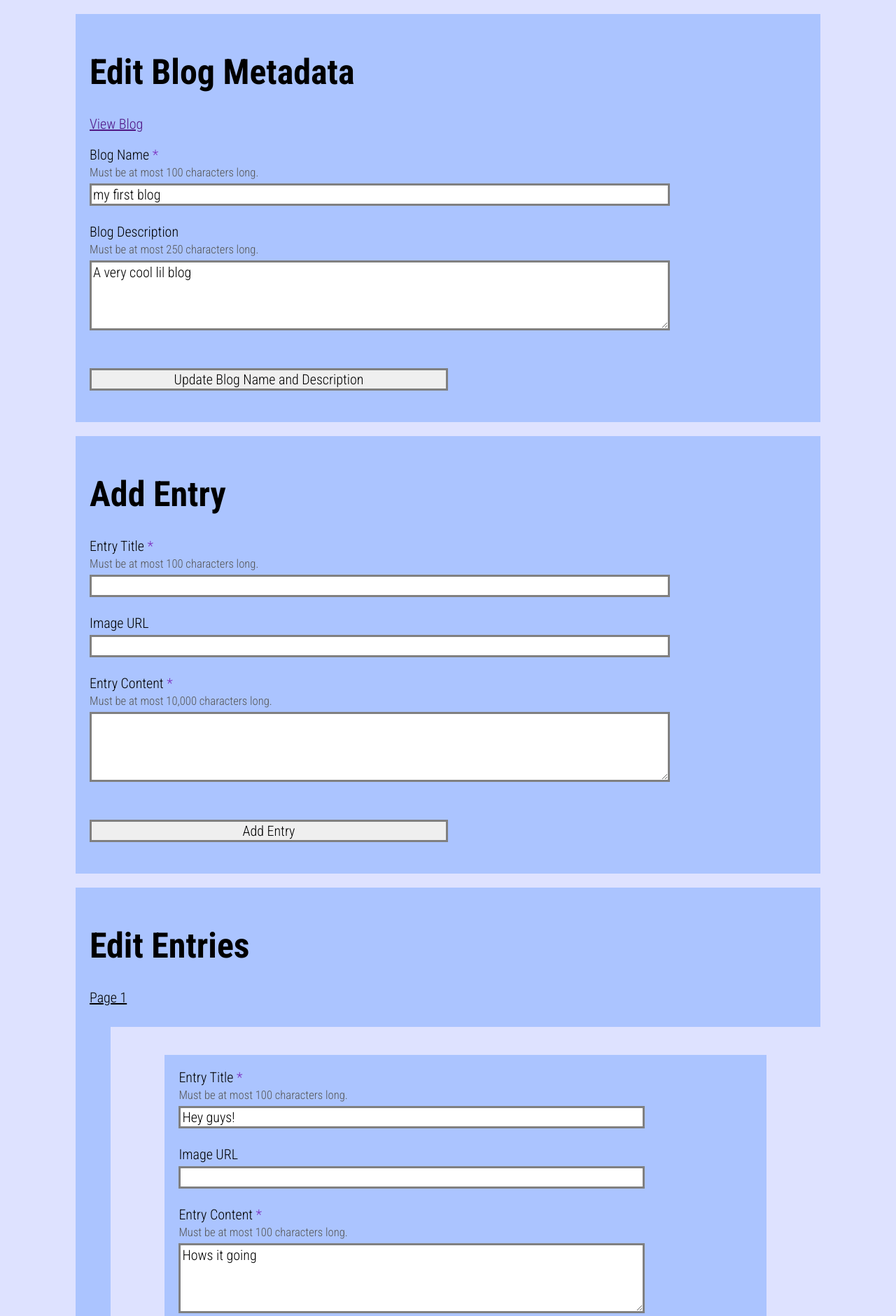
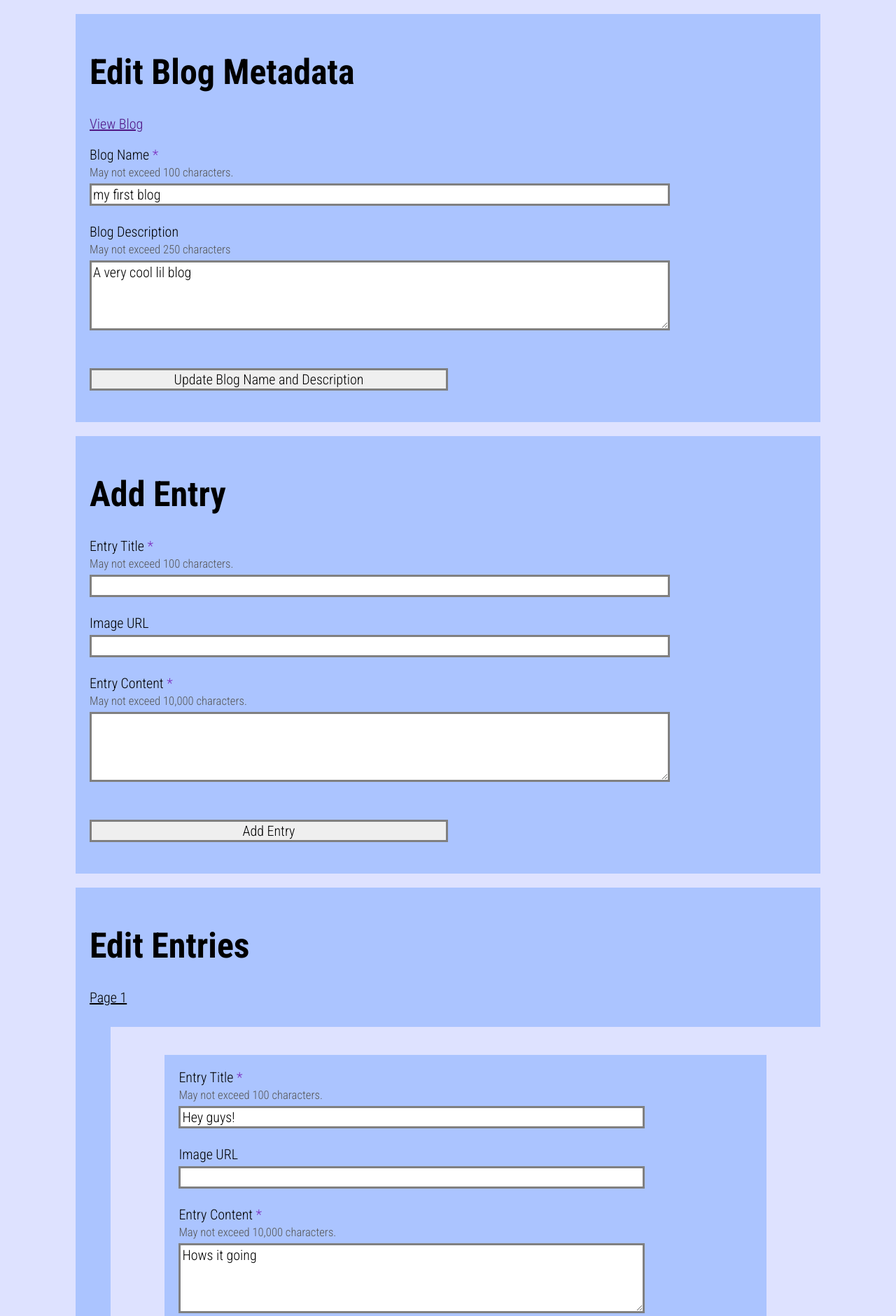
Before and after one commit to Ishq01/TeamRIID__dlup10_ichenadamczyk20_igupta10_rmui10, a Flask app: page /edit-blog in a window 1280 px wide. Shown: the part 50-1930 px from the top of the page at 70% size. Run offline with Flask 2, Linux system fonts and the light colour scheme; a user stored in the database is signed in; data comes from the database, SQL or seed files in the repository; both versions use the stored data as it was after the commit.

Commit message:
grammatical changes to text

```diff
--- a/app/templates/edit-blog.html
+++ b/app/templates/edit-blog.html
@@ -60,13 +60,13 @@ SENDS to /logout by GET
                 <form class="loginForm" action="/edit-blog" method="POST">
                     <label for="blogname">Blog Name <span class="required">*</span></label>
                     <br class = "spacing" />
-                    <small>Must be at most 100 characters long.</small>
+                    <small>May not exceed 100 characters.</small>
                     <input type="text" name="blogname" id="blogname" value="{{ blogname }}" required maxlength="100" />
                     <br class = "spacing" />
 
                     <label for="blogdescription">Blog Description</label>
                     <br class = "spacing" />
-                    <small>Must be at most 250 characters long.</small>
+                    <small>May not exceed 250 characters</small>
                     <textarea name="blogdescription" id="blogdescription" maxlength="250">{{ blogdescription }}</textarea></td></tr>
                     <br class = "spacing" />
 
@@ -80,7 +80,7 @@ SENDS to /logout by GET
                 <form class="loginForm" action="/edit-blog" method="POST">
                     <label for="title1">Entry Title <span class="required">*</span></label>
                     <br class = "spacing" />
-                    <small>Must be at most 100 characters long.</small>
+                    <small>May not exceed 100 characters.</small>
                     <input type="text" name="title" id="title1" value="{{ entrytitle }}" required maxlength="100" />
                     <br class = "spacing" />
 
@@ -89,7 +89,7 @@ SENDS to /logout by GET
 
                     <label for="content1">Entry Content <span class="required">*</span></label>
                     <br class = "spacing" />
-                    <small>Must be at most 10,000 characters long.</small>
+                    <small>May not exceed 10,000 characters.</small>
                     <textarea name="content" id="blogname" value="{{ blogname }}" required maxlength="10000" ></textarea>
                     <br class = "spacing" />
 
@@ -120,7 +120,7 @@ SENDS to /logout by GET
                         <form class="containers loginForm" action="/edit/{{ entry['id'] }}" method="POST">
                             <label for="title2">Entry Title <span class="required">*</span></label>
                             <br class = "spacing" />
-                            <small>Must be at most 100 characters long.</small>
+                            <small>May not exceed 100 characters.</small>
                             <input type="text" name="title" id="title1" value="{{ entry['title'] }}" maxlength="100" />
                             <br class = "spacing" />
 
@@ -129,7 +129,7 @@ SENDS to /logout by GET
 
                             <label for="content2">Entry Content <span class="required">*</span></label>
                             <br class = "spacing" />
-                            <small>Must be at most 100 characters long.</small>
+                            <small>May not exceed 10,000 characters.</small>
                             <textarea name="content" id="content2" required maxlength="10000">{{ entry['post'] }}</textarea>
                             <br class = "spacing" />
 
--- a/app/templates/register.html
+++ b/app/templates/register.html
@@ -40,7 +40,7 @@ SENDS to / by GET
                 <form action="/register" method="POST">
                     <label for="username">Username <span class="required">*</span></label>
                     <br class = "spacing">
-                    <small>Can have only letters, numbers, and underscores.</small>
+                    <small>Can only contain letters, numbers, and underscores.</small>
                     <input type="text" name="username" id="username" required pattern="[A-Za-z_0-9]+" maxlength="100" />
                     <br class = "spacing">
 
@@ -56,13 +56,13 @@ SENDS to / by GET
 
                     <label for="blogname">Blog Name <span class="required">*</span></label>
                     <br class = "spacing">
-                    <small>Must be at most 100 characters long.</small>
+                    <small>May not exceed 100 characters.</small>
                     <input type="text" name="blogname" id="blogname" value="{{ blogname }}" required maxlength="100" />
                     <br class = "spacing">
 
                     <label for="blogdescription">Blog Description</label>
                     <br class = "spacing">
-                    <small>Must be at most 250 characters long.</small>
+                    <small>May not exceed 250 characters.</small>
                     <textarea name="blogdescription" id="blogdescription" maxlength="250">{{ blogdescription }}</textarea>
                     <br class = "spacing">
 
```
Also changed, not shown: app/data.db.
